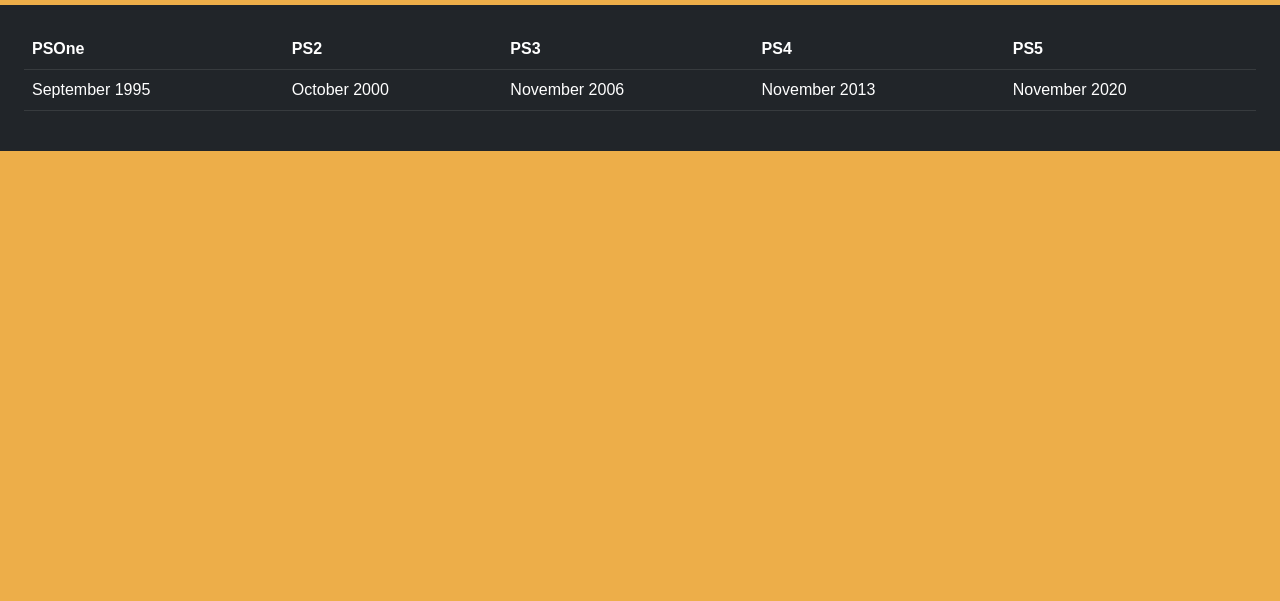
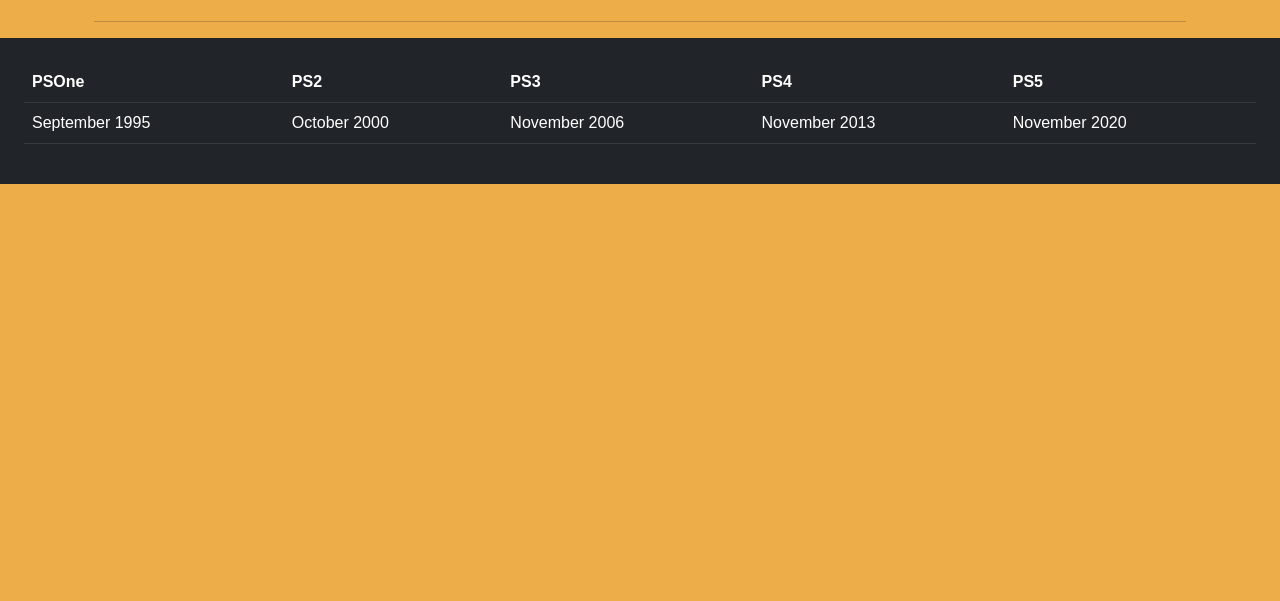
Before and after one commit to Coconvt/bootstrapcomponents, a plain HTML site: page ps2.html in a window 1280 px wide. Shown: the part 199-800 px from the top of the page. Drawn offline with nearby package versions, Linux system fonts and the light colour scheme.

Commit message:
Update ps2.html

```diff
--- a/ps2.html
+++ b/ps2.html
@@ -1,13 +1,16 @@
 <!doctype html>
 <html lang="en">
+
 <head>
     <meta charset="utf-8">
     <meta name="viewport" content="width=device-width, initial-scale=1">
     <title>PS2</title>
-        <link href="https://cdn.jsdelivr.net/npm/bootstrap@5.2.1/dist/css/bootstrap.min.css" rel="stylesheet" integrity="sha384-iYQeCzEYFbKjA/T2uDLTpkwGzCiq6soy8tYaI1GyVh/UjpbCx/TYkiZhlZB6+fzT" crossorigin="anonymous">
+    <link href="https://cdn.jsdelivr.net/npm/bootstrap@5.2.1/dist/css/bootstrap.min.css" rel="stylesheet"
+        integrity="sha384-iYQeCzEYFbKjA/T2uDLTpkwGzCiq6soy8tYaI1GyVh/UjpbCx/TYkiZhlZB6+fzT" crossorigin="anonymous">
 
     <link rel="stylesheet" href="style.css">
 </head>
+
 <body class="ps2">
     <!-- navbar -->
     <nav class="navbar navbar-expand-lg navbar-dark bg-dark">
@@ -16,7 +19,9 @@
                 <img src="images/ps1-alternate.png" alt="PlayStation Logo" height="30">
                 Home
             </a>
-                <button class="navbar-toggler" type="button" data-bs-toggle="collapse" data-bs-target="#navbarSupportedContent" aria-controls="navbarSupportedContent" aria-expanded="false" aria-label="Toggle navigation">
+            <button class="navbar-toggler" type="button" data-bs-toggle="collapse"
+                data-bs-target="#navbarSupportedContent" aria-controls="navbarSupportedContent" aria-expanded="false"
+                aria-label="Toggle navigation">
                 <span class="navbar-toggler-icon"></span>
             </button>
             <div class="collapse navbar-collapse" id="navbarSupportedContent">
@@ -49,7 +54,6 @@
                 <h1 id="ps2-title">PlayStation 2</h1>
             </div>
         </div>
-            <!-- main content -->
         <div class="row">
             <div class="col-sm-3">
 
@@ -60,11 +64,23 @@
                     Source: Ssolbergj,
                     Official worldmark and logo of the PlayStation 2,
                     en.wikipedia.org
-                        (<a href="https://en.wikipedia.org/wiki/PlayStation_2#/media/File:PlayStation_2_logo.svg">https://en.wikipedia.org/wiki/PlayStation_2#/media/File:PlayStation_2_logo.svg</a>)
+                    (<a
+                        href="https://en.wikipedia.org/wiki/PlayStation_2#/media/File:PlayStation_2_logo.svg">https://en.wikipedia.org/wiki/PlayStation_2#/media/File:PlayStation_2_logo.svg</a>)
                 </h6>
             </div>
             <div class="col-sm-3">
 
+            </div>
+        </div>
+        <!-- main content -->
+        <div class="container">
+            <div class="row">
+                <div class="col-sm-12">
+                    <hr>
+                    <p>
+
+                    </p>
+                </div>
             </div>
         </div>
     </div>
@@ -99,6 +115,9 @@
         </div>
     </footer>
 
-        <script src="https://cdn.jsdelivr.net/npm/bootstrap@5.2.1/dist/js/bootstrap.bundle.min.js" integrity="sha384-u1OknCvxWvY5kfmNBILK2hRnQC3Pr17a+RTT6rIHI7NnikvbZlHgTPOOmMi466C8" crossorigin="anonymous"></script>
+    <script src="https://cdn.jsdelivr.net/npm/bootstrap@5.2.1/dist/js/bootstrap.bundle.min.js"
+        integrity="sha384-u1OknCvxWvY5kfmNBILK2hRnQC3Pr17a+RTT6rIHI7NnikvbZlHgTPOOmMi466C8"
+        crossorigin="anonymous"></script>
 </body>
+
 </html>
```
Lines whose indentation alone changed are shown as unchanged.
